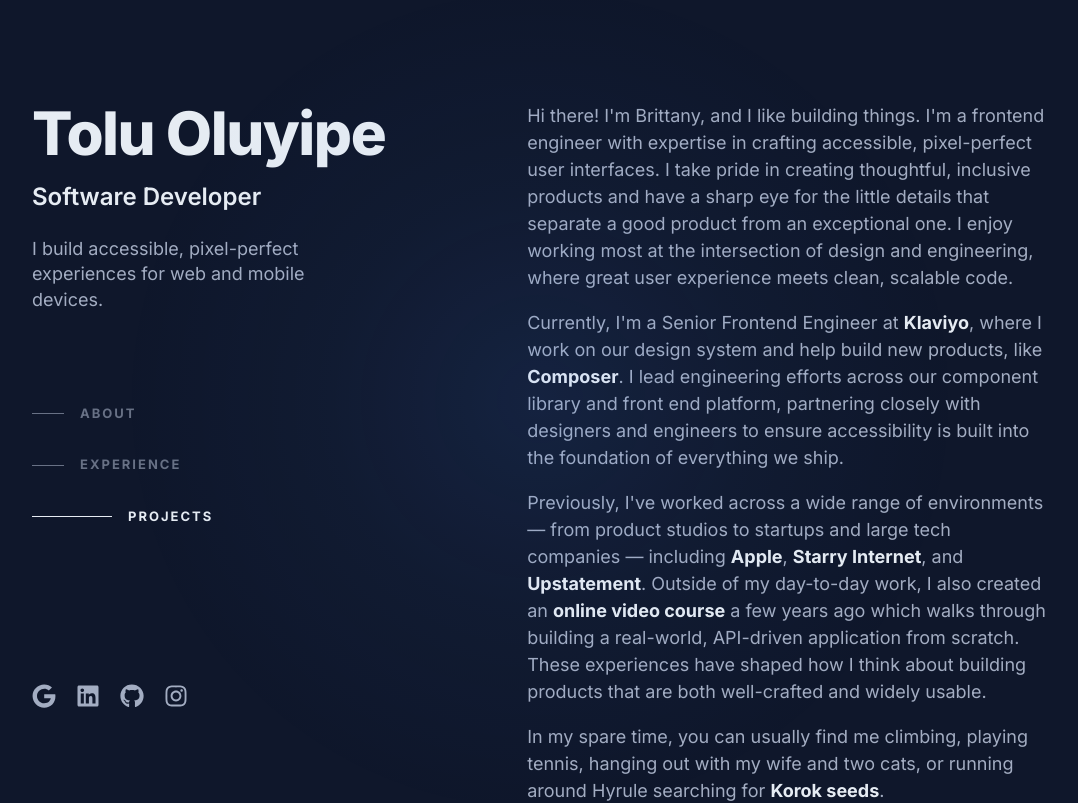
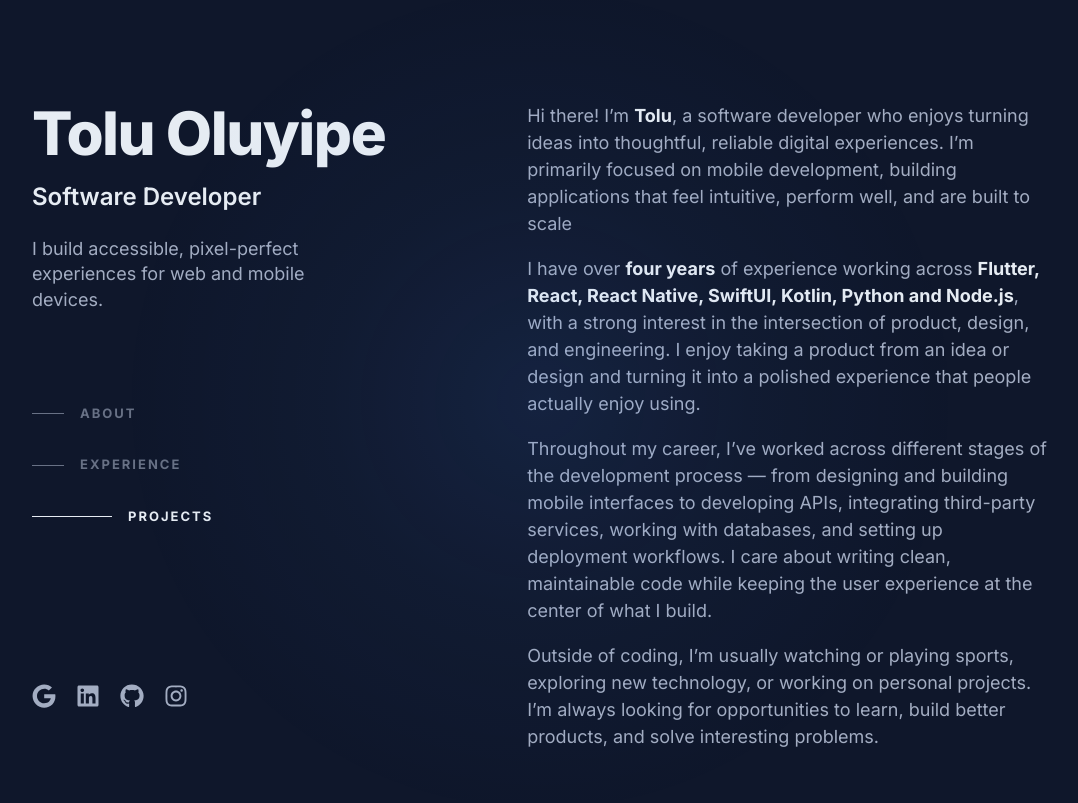
Before and after one commit to blayziken/portfolio-v1, a React (Vite) app: page / in a window 1280 px wide. Shown: the top 803 px of the page, without its empty margins (100-1178 px from the left). Built offline with nearby package versions, Linux system fonts and the light colour scheme.

Commit message:
feat: update About component with new personal information and experience details

```diff
--- a/src/components/About.tsx
+++ b/src/components/About.tsx
@@ -2,82 +2,30 @@
   return (
     <section id="about" className="scroll-mt-24">
       <p className="max-w-[600px] mb-[18px] text-lg leading-[1.5] text-text-secondary">
-        Hi there! I'm Brittany, and I like building things. I'm a frontend
-        engineer with expertise in crafting accessible, pixel-perfect user
-        interfaces. I take pride in creating thoughtful, inclusive products
-        and have a sharp eye for the little details that separate a good
-        product from an exceptional one. I enjoy working most at the
-        intersection of design and engineering, where great user experience
-        meets clean, scalable code.
+        Hi there! I’m <a className="font-bold text-text-primary ">Tolu</a>, a software developer who enjoys turning ideas into
+        thoughtful, reliable digital experiences. I’m primarily focused on
+        mobile development, building applications that feel intuitive, perform
+        well, and are built to scale
       </p>
       <p className="max-w-[600px] mb-[18px] text-lg leading-[1.5] text-text-secondary">
-        Currently, I'm a Senior Frontend Engineer at{' '}
-        <a
-          className="font-bold text-text-primary no-underline hover:text-primary hover:underline"
-          href="#"
-        >
-          Klaviyo
-        </a>
-        , where I work on our design system and help build new products,
-        like{' '}
-        <a
-          className="font-bold text-text-primary no-underline hover:text-primary hover:underline"
-          href="#"
-        >
-          Composer
-        </a>
-        . I lead engineering efforts across our component library and
-        front end platform, partnering closely with designers and
-        engineers to ensure accessibility is built into the foundation of
-        everything we ship.
+        I have over <a className="font-bold text-text-primary">four years</a> of experience working across <a className="font-bold text-text-primary">Flutter, React, React
+        Native, SwiftUI, Kotlin, Python and Node.js</a>, with a strong interest in
+        the intersection of product, design, and engineering. I enjoy taking a
+        product from an idea or design and turning it into a polished experience
+        that people actually enjoy using.
       </p>
       <p className="max-w-[600px] mb-[18px] text-lg leading-[1.5] text-text-secondary">
-        Previously, I've worked across a wide range of environments — from
-        product studios to startups and large tech companies — including{' '}
-        <a
-          className="font-bold text-text-primary no-underline hover:text-primary hover:underline"
-          href="#"
-        >
-          Apple
-        </a>
-        ,{' '}
-        <a
-          className="font-bold text-text-primary no-underline hover:text-primary hover:underline"
-          href="#"
-        >
-          Starry Internet
-        </a>
-        , and{' '}
-        <a
-          className="font-bold text-text-primary no-underline hover:text-primary hover:underline"
-          href="#"
-        >
-          Upstatement
-        </a>
-        . Outside of my day-to-day work, I also created an{' '}
-        <a
-          className="font-bold text-text-primary no-underline hover:text-primary hover:underline"
-          href="#"
-        >
-          online video course
-        </a>{' '}
-        a few years ago which walks through building a real-world,
-        API-driven application from scratch. These experiences have shaped
-        how I think about building products that are both well-crafted and
-        widely usable.
+        Throughout my career, I’ve worked across different stages of the development process — from
+        designing and building mobile interfaces to developing APIs, integrating third-party services,
+        working with databases, and setting up deployment workflows. I care about writing clean, maintainable
+        code while keeping the user experience at the center of what I build.
       </p>
-      <p className="max-w-[600px] mb-0 text-lg leading-[1.5] text-text-secondary">
-        In my spare time, you can usually find me climbing, playing
-        tennis, hanging out with my wife and two cats, or running around
-        Hyrule searching for{' '}
-        <a
-          className="font-bold text-text-primary no-underline hover:text-primary hover:underline"
-          href="#"
-        >
-          Korok seeds
-        </a>
-        .
+
+      <p className="max-w-[600px] mb-[18px] text-lg leading-[1.5] text-text-secondary">
+        Outside of coding, I’m usually watching or playing sports, exploring new technology, or working
+        on personal projects. I’m always looking for opportunities to learn, build better products, and
+        solve interesting problems.
       </p>
     </section>
-  )
+  );
 }
```
